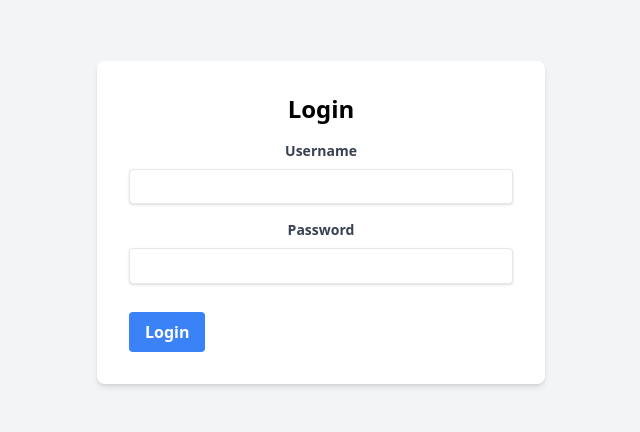
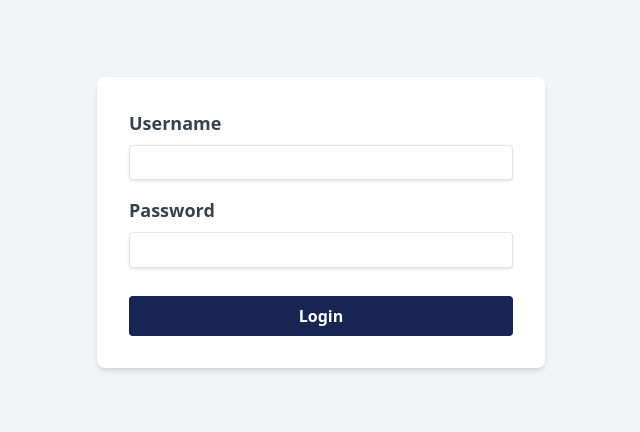
Before and after one commit to tigawanna/logic-coding-challenge, a React (Vite) app: page / in a window 1280 px wide. Shown: the part 210-642 px from the top of the page, without its empty margins (319-959 px from the left). Built offline with nearby package versions, Linux system fonts and the light colour scheme.

Commit message:
Style the login form

```diff
--- a/src/components/auth/Login.tsx
+++ b/src/components/auth/Login.tsx
@@ -13,7 +13,6 @@ const Login: React.FC = () => {
       return;
     }
 
-    // Clear the error message
     setError('');
 
     // Add your login logic here
@@ -23,7 +22,6 @@ const Login: React.FC = () => {
   return (
     <div className="flex items-center justify-center min-h-screen bg-gray-100">
       <div className="w-full max-w-md p-8 space-y-4 bg-white rounded-lg shadow-md">
-        <h2 className="text-2xl font-bold text-center">Login</h2>
         {error && (
           <div className="p-2 text-red-700 bg-red-100 border border-red-400 rounded">
             {error}
@@ -32,7 +30,7 @@ const Login: React.FC = () => {
         <form onSubmit={handleSubmit}>
           <div className="mb-4">
             <label
-              className="block mb-2 text-sm font-bold text-gray-700"
+              className="block mb-2 text-lg font-bold text-gray-700 text-start"
               htmlFor="username"
             >
               Username
@@ -48,7 +46,7 @@ const Login: React.FC = () => {
           </div>
           <div className="mb-4">
             <label
-              className="block mb-2 text-sm font-bold text-gray-700"
+              className="block mb-2 text-lg text-start font-bold text-gray-700"
               htmlFor="password"
             >
               Password
@@ -65,7 +63,7 @@ const Login: React.FC = () => {
           <div className="flex items-center justify-between">
             <button
               type="submit"
-              className="px-4 py-2 font-bold text-white bg-blue-500 rounded hover:bg-blue-700 focus:outline-none focus:shadow-outline"
+              className="w-full px-3 py-2 font-bold text-white bg-blue-950 rounded hover:bg-blue-900 focus:outline-none focus:shadow-outline"
             >
               Login
             </button>
```
